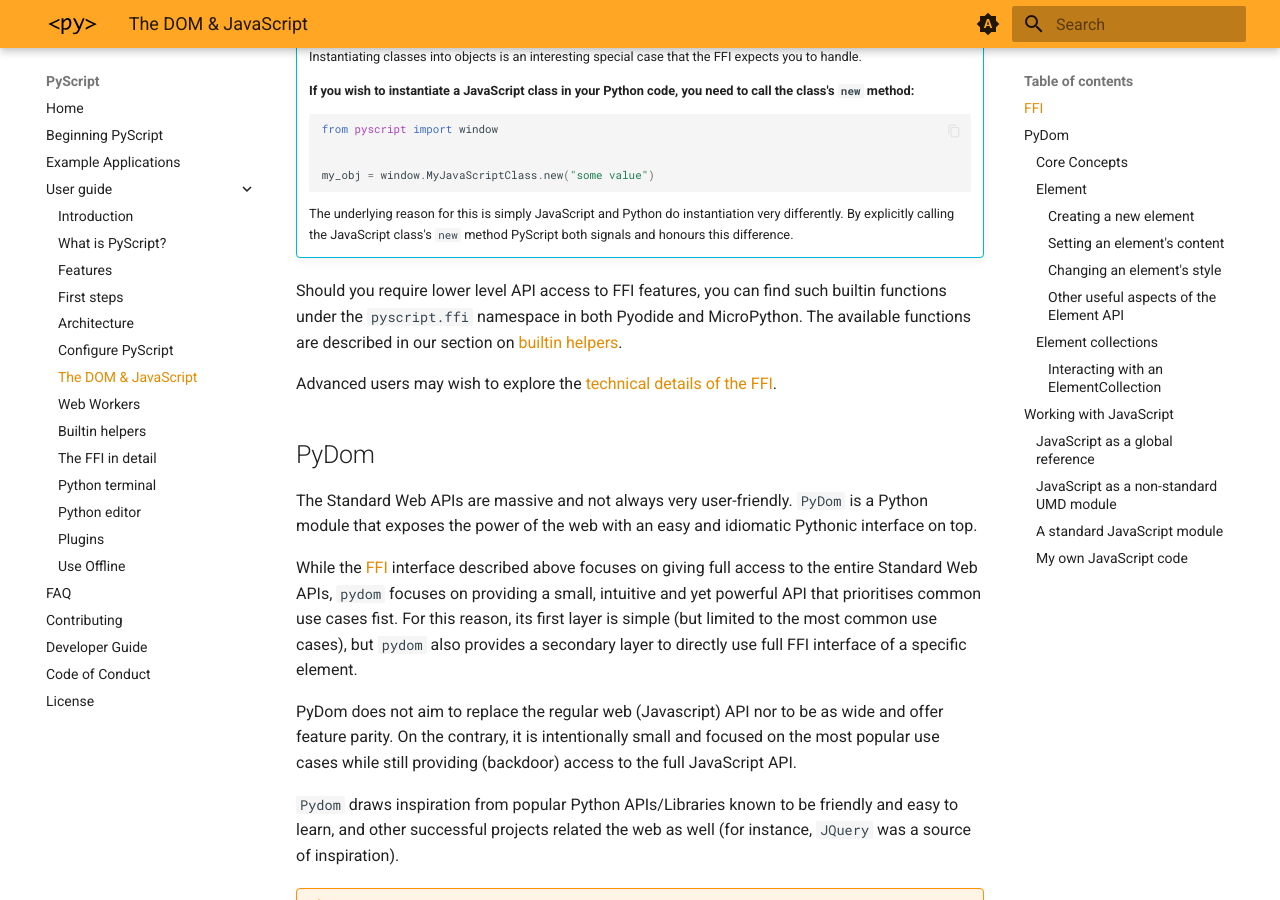
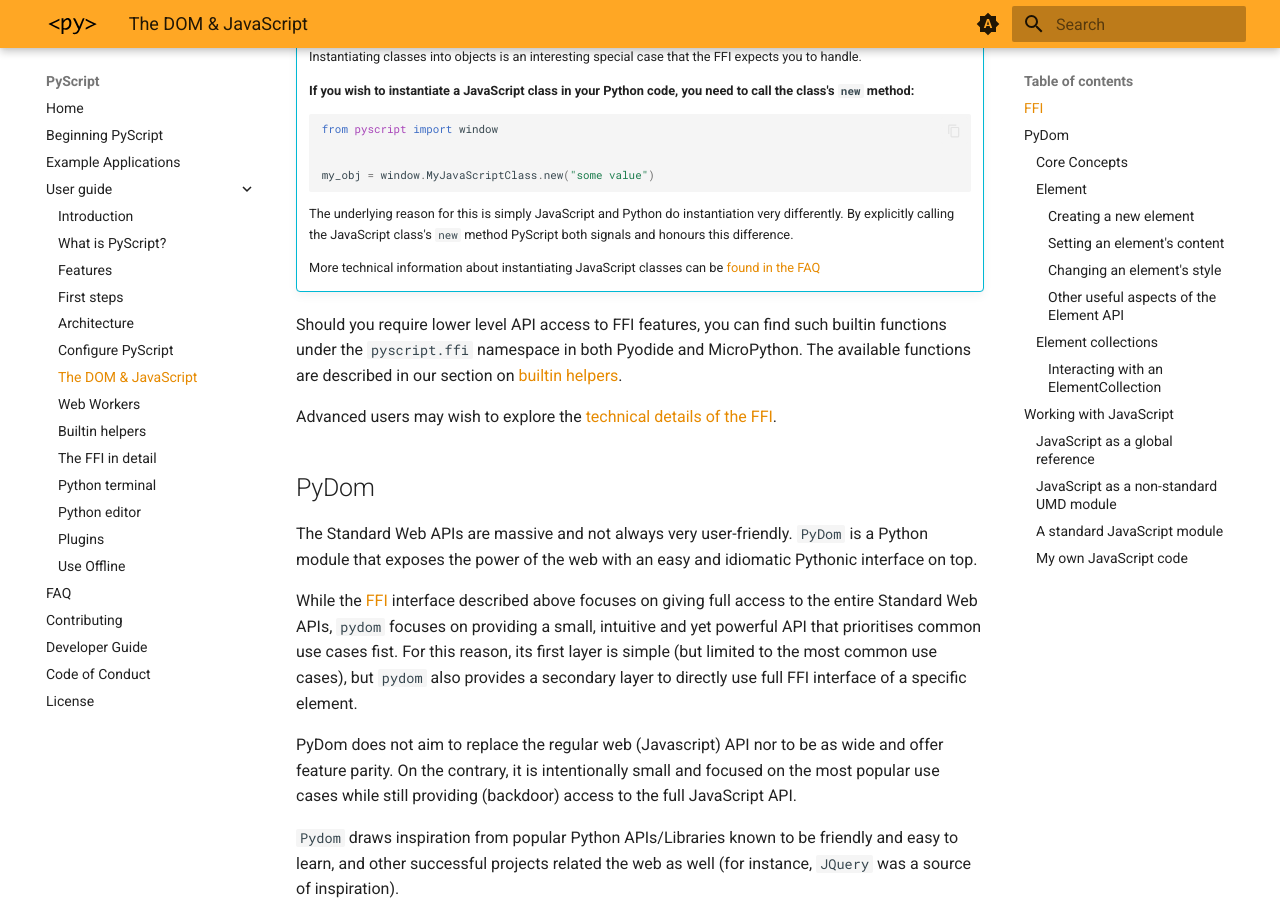
Before and after one commit to pyscript/docs, an MkDocs documentation site: the page built from docs/user-guide/dom.md, in a window 1280 px wide and 900 px high, scrolled down 1159 px. Built offline with MkDocs 1.6.1 and Material for MkDocs 9.7.7, drawn with Linux system fonts in a browser that asks for light colours; the version menu is left out.

Commit message:
Add more details about worker headers + JavaScript class new clarification.

```diff
--- a/docs/user-guide/dom.md
+++ b/docs/user-guide/dom.md
@@ -67,6 +67,9 @@ equivalent values: `["hello", 1, 2, 3]`.
     The underlying reason for this is simply JavaScript and Python do
     instantiation very differently. By explicitly calling the JavaScript
     class's `new` method PyScript both signals and honours this difference.
+
+    More technical information about instantiating JavaScript classes can be
+    [found in the FAQ](../../faq/#javascript-classnew)
 
 Should you require lower level API access to FFI features, you can find such
 builtin functions under the `pyscript.ffi` namespace in both Pyodide and
```
Also changed, not shown: docs/user-guide/workers.md (+1 -0 lines).
